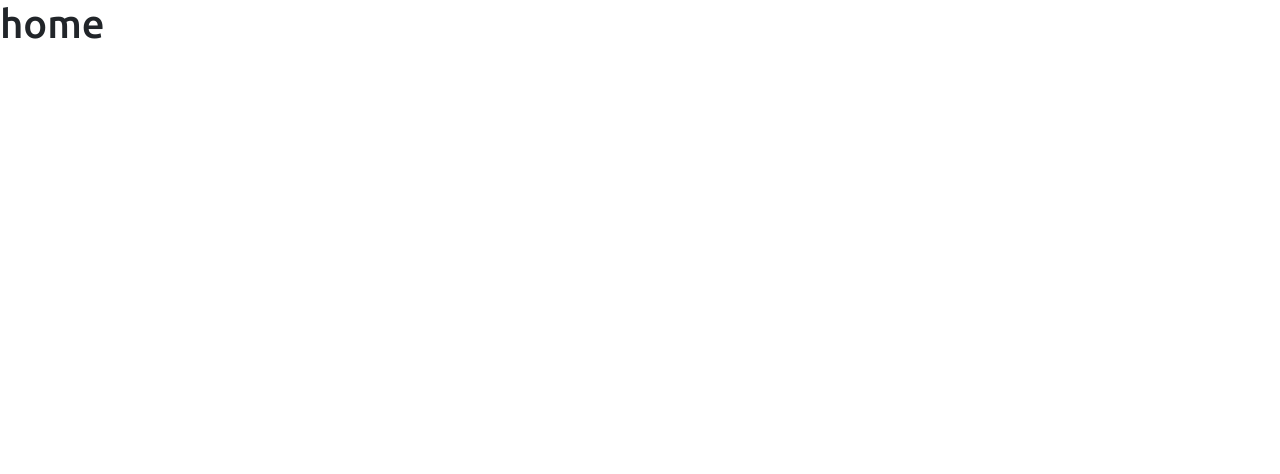
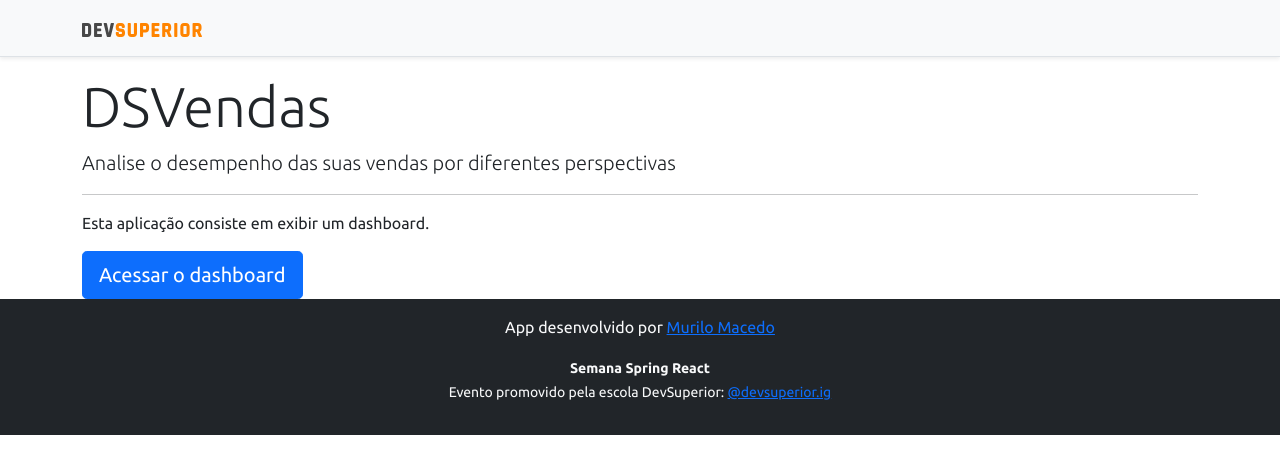
Before and after one commit to mmmacedo/projeto-sds4, a React (Create React App) app in the folder frontend/: page / in a window 1280 px wide. Shown: the top 474 px of the page. Built offline with nearby package versions, Linux system fonts and the light colour scheme.

Commit message:
Home, navigation

```diff
--- a/frontend/src/components/NavBar/NavBar.tsx
+++ b/frontend/src/components/NavBar/NavBar.tsx
@@ -1,4 +1,5 @@
 import ImgDsDark from 'assets/img/ds-dark.svg';
+import { Link } from "react-router-dom";
 
 const NavBar = () => {
     return (
@@ -6,7 +7,9 @@
             px-md-4 mb-3 bg-light border-bottom shadow-sm">
             <div className="container">
                 <nav className="my-2 my-md-0 mr-md-3">
-                    <img src={ImgDsDark} alt="DevSuperior" width="120"/>
+                    <Link to="/">
+                        <img src={ImgDsDark} alt="DevSuperior" width="120"/>
+                    </Link>
                 </nav>
             </div>
         </div>
--- a/frontend/src/pages/Home/index.tsx
+++ b/frontend/src/pages/Home/index.tsx
@@ -1,6 +1,22 @@
+import Footer from "../../components/Footer/Footer";
+import NavBar from "../../components/NavBar/NavBar";
+import { Link } from "react-router-dom";
+
 const Home = () => {
     return (
-        <h1>home</h1>
+        <>
+            <NavBar/>
+            <div className="container">
+                <div className="jumbotron">
+                    <h1 className="display-4"> DSVendas</h1>
+                    <p className="lead">Analise o desempenho das suas vendas por diferentes perspectivas</p>
+                    <hr/>
+                    <p>Esta aplicação consiste em exibir um dashboard.</p>
+                    <Link className="btn btn-primary btn-lg" to="/dashboard">Acessar o dashboard</Link>
+                </div>
+            </div>
+            <Footer/>
+        </>
     );
 }
 
```
